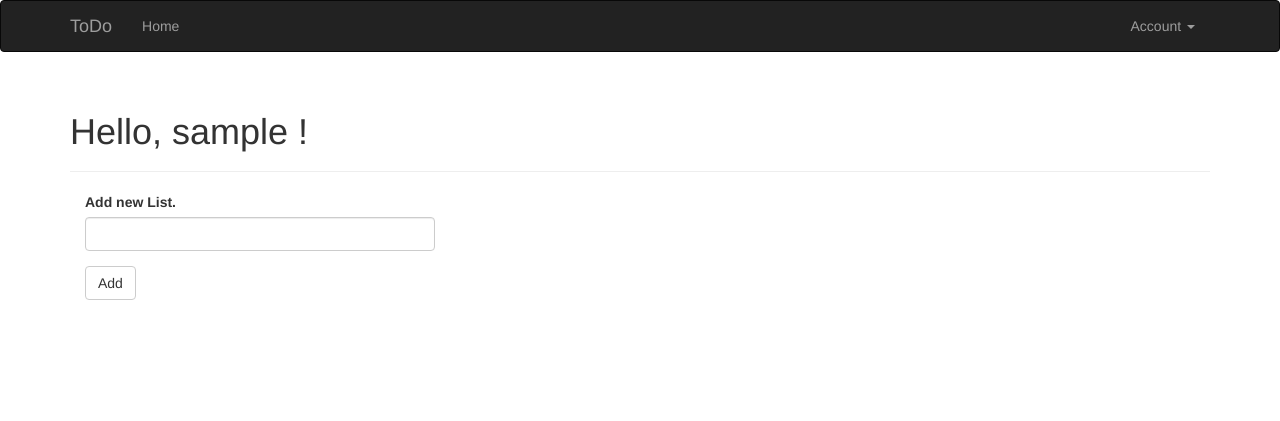
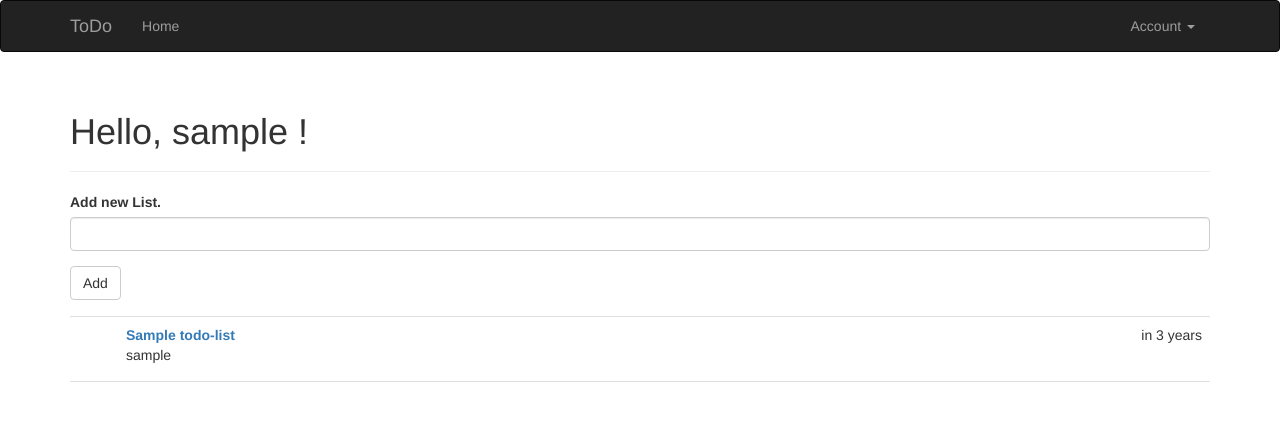
Before and after one commit to jtr109/To-Do, a Flask app: page / in a window 1280 px wide. Shown: the top 421 px of the page. Run offline with Flask 2, Linux system fonts and the light colour scheme; a user stored in the database is signed in; tables that the repository leaves empty hold one stand-in row (values such as "Sample post"); some libraries are stand-ins or nearby versions.

Commit message:
20160713

```diff
--- a/app/main/views.py
+++ b/app/main/views.py
@@ -20,7 +20,8 @@ def index():
                           list_id=todo_list.id)
         db.session.add(event)
         return redirect(url_for('.todo_list_details', list_id=todo_list.id))
-    return render_template('index.html', form=form)
+    todo_lists = ToDoList.query.order_by(ToDoList.timestamp.desc()).filter_by(master=current_user)
+    return render_template('index.html', form=form, todo_lists=todo_lists)
 
 
 @main.route('/list/<int:list_id>', methods=['GET', 'POST'])
@@ -33,7 +34,10 @@ def todo_list_details(list_id):
     form = AddTaskForm()
     if form.validate_on_submit():
         task = Task(body=form.task.data,
-                    in_list=current_list)
+                    list_id=list_id)
+        event = ListEvent(event='Create task: "%s".' % form.task.data,
+                          list_id=list_id)
+        db.session.add(event)
         db.session.add(task)
         return redirect(url_for('.todo_list_details', list_id=list_id))
     todo_tasks = Task.query.order_by(Task.timestamp.desc()).filter_by(list_id=list_id, state='todo')
@@ -57,11 +61,7 @@ def delete_todo_list(list_id):
 @login_required
 def change_to_todo(task_id):
     task = Task.query.filter_by(id=task_id).first()
-    original_state = task.state
     task.change_into_todo()
-    event = ListEvent(event='Change "%s" from "%s" to "to do".' % (task.body, original_state),
-                      list_id=task.list_id)
-    db.session.add(event)
     return redirect(url_for('.todo_list_details', list_id=task.list_id))
 
 
--- a/app/templates/index.html
+++ b/app/templates/index.html
@@ -15,7 +15,22 @@
         !
     </h1>
 </div>
-<div class="col-md-4">
+<div>
     {{ wtf.quick_form(form) }}
 </div>
+<ul class="posts">
+    {% for todo_list in todo_lists %}
+    <li class="post">
+        <div class="post-content">
+            <div class="post-date">{{ moment(todo_list.timestamp).fromNow() }}</div>
+            <div class="post-author">
+                <a href="{{ url_for('main.todo_list_details', list_id=todo_list.id) }}">
+                    {{ todo_list.title }}
+                </a>
+            </div>
+            <div class="post-body">{{ todo_list.master.username }}</div>
+        </div>
+    </li>
+    {% endfor %}
+</ul>
 {% endblock %}
```
Also changed, not shown: app/models.py (+3 -9 lines).
